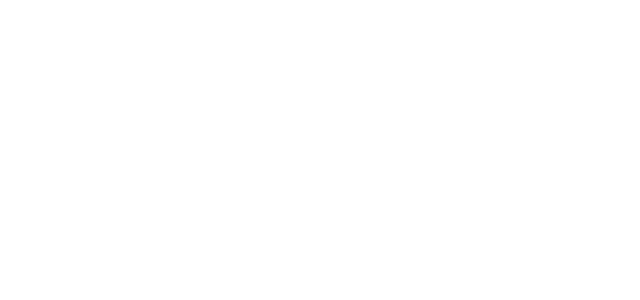
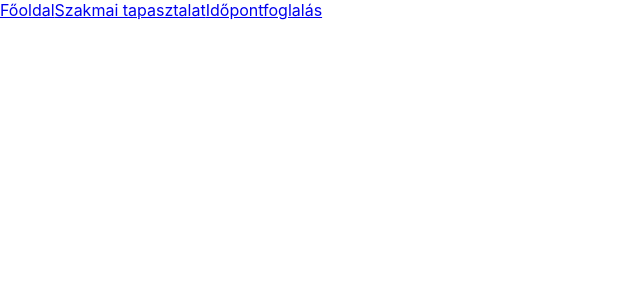
Before and after one commit to FZsiga02/react-komponens-szamonkeres, a React (Create React App) app: page / in a window 1280 px wide. Shown: the top 300 px of the page, without its empty margins (0-640 px from the left). Built offline with nearby package versions, Linux system fonts and the light colour scheme.

Commit message:
Main komponens

```diff
--- a/src/App.tsx
+++ b/src/App.tsx
@@ -1,12 +1,21 @@
 import React from 'react';
 import logo from './logo.svg';
 import './App.css';
+import Nav from './components/Nav';
+import { Routes } from 'react-router-dom';
 
 class App extends React.Component {
 
   render() {
     return <div>
+      <header>
+        <Nav />
+      </header>
+      <main>
+        <Routes>
 
+        </Routes>
+      </main>
     </div>
   }
 
```
Also changed, not shown: src/components/Main.tsx (+15 -0 lines), 1 other file (tests, documents, lock files or other folders).
